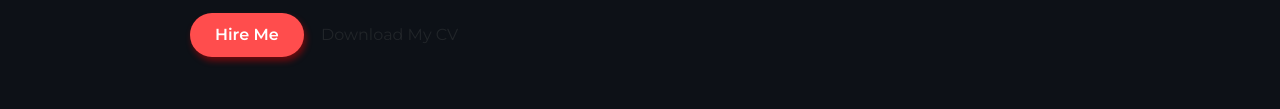
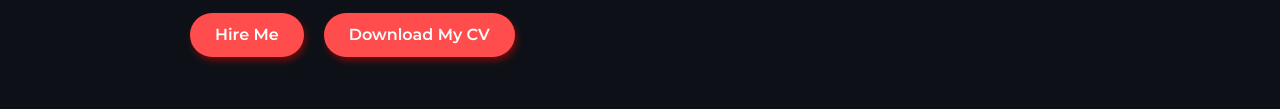
Before and after one commit to OmarTaher12/Portfolio, a plain HTML site: page index.html in a window 1280 px wide. Shown: the part 675-784 px from the top of the page. Drawn offline with nearby package versions, Linux system fonts and the light colour scheme.

Commit message:
Update portfolio.css

```diff
--- a/portfolio.css
+++ b/portfolio.css
@@ -49,7 +49,8 @@ body {
 }
 
 #abt-text button,
-#hire-btn {
+#hire-btn,
+#download-btn{
     background-color: #ff4d4d;
     border: none;
     border-radius: 25px;
@@ -62,10 +63,16 @@ body {
 
 }
 
-#hire-btn:hover {
+#hire-btn:hover,
+#download-btn:hover{
     transform: scale(1.05);
     background-color: #5c0909ce;
     color: black;
+}
+.buttons{
+    display: flex;
+    flex-direction: row;
+    gap: 20px;
 }
 
 .abt-img {
```
